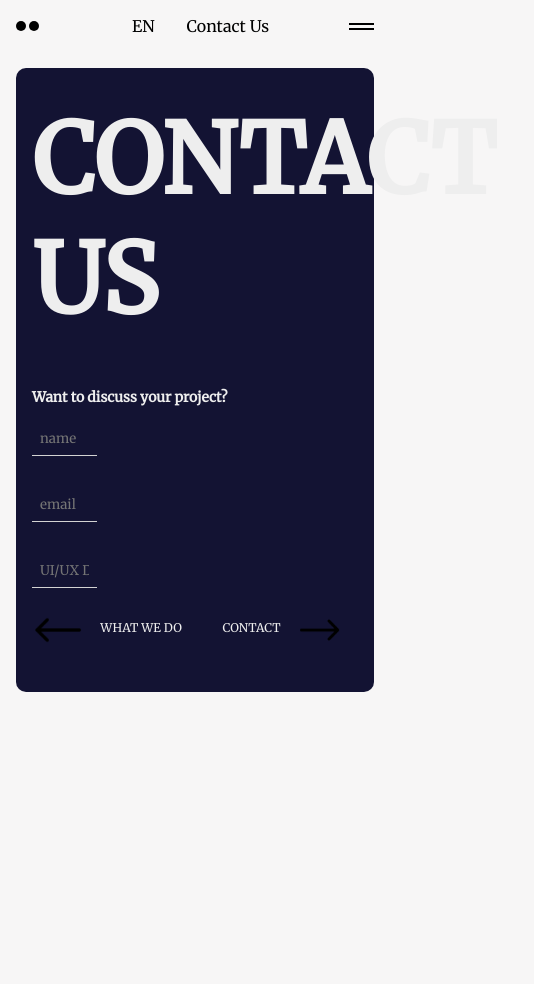
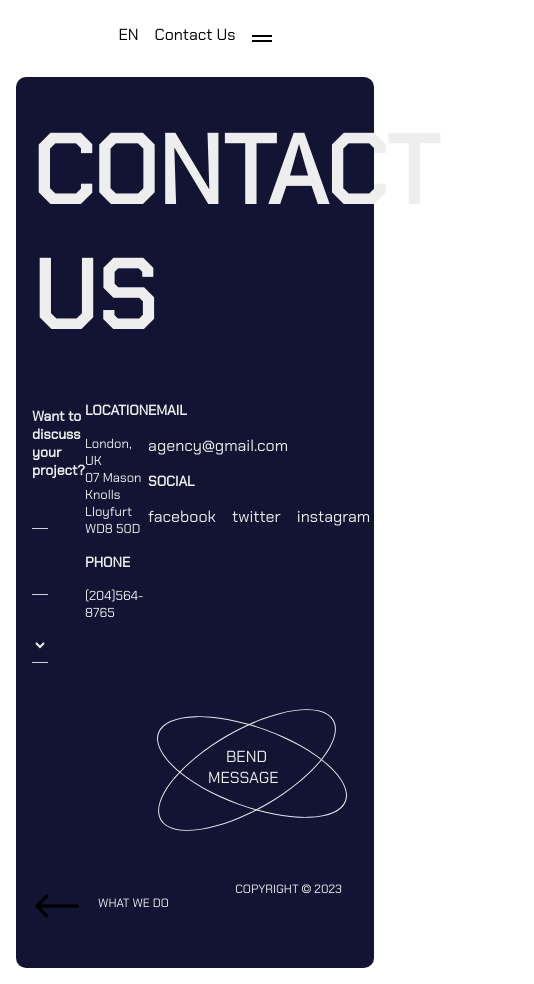
Before and after one commit to TonyTech-GIT/freelanceSiteOne, a React (Vite) app: page /contact in a window 390 px wide. Shown: the whole page, 534 px wide, since content can reach past the window. Before the commit the page ends 844 px from the top, so only its background shows below. Built offline with nearby package versions, Linux system fonts and the light colour scheme.

Commit message:
working on mobile responsivness

```diff
--- a/src/App.jsx
+++ b/src/App.jsx
@@ -2,7 +2,7 @@ import { BrowserRouter, Routes, Route } from "react-router-dom";
 import Home from "./components/Home"
 import About from "./components/About";
 import Services from './components/Services'
-import Team from './components/Team'
+// import Team from './components/Team'
 import Contact from './components/Contact'
 
 const App = () => {
@@ -13,7 +13,7 @@ const App = () => {
         <Route path="/" element={<Home />} />
         <Route path="/about" element={<About />} />
         <Route path="/services" element={<Services />} />
-        <Route path="/team" element={<Team />} />
+        {/* <Route path="/team" element={<Team />} /> */}
         <Route path="/contact" element={<Contact />} />
 
 
--- a/src/components/About.jsx
+++ b/src/components/About.jsx
@@ -8,10 +8,10 @@ const About = () => {
     return (
         <section className="about">
             <div className="home_header">
-                <div className="home_header-logo">
+                {/* <div className="home_header-logo">
                     <div className="circle"></div>
                     <div className="circle"></div>
-                </div>
+                </div> */}
 
                 <div className="home_header-navLinks">
                     <span className="en">EN</span>
--- a/src/components/Contact.jsx
+++ b/src/components/Contact.jsx
@@ -1,16 +1,16 @@
 import { Link } from "react-router-dom";
 import leftArrow from '../assets/left-arrow.png'
-import rightArrow from '../assets/right-arrow.png'
+// import rightArrow from '../assets/right-arrow.png'
 
 
 const Contact = () => {
     return (
         <section className="contact">
             <div className="home_header">
-                <div className="home_header-logo">
+                {/* <div className="home_header-logo">
                     <div className="circle"></div>
                     <div className="circle"></div>
-                </div>
+                </div> */}
 
                 <div className="home_header-navLinks">
                     <span className="en">EN</span>
@@ -29,17 +29,56 @@ const Contact = () => {
             </div>
             <div className="contact_wrapper">
                 <h1>CONTACT US</h1>
+                <div className="contact_wrapper-body">
+                    <div className="contact_wrapper-form">
+                        <h3>Want to discuss your project?</h3>
+                        <form >
+                            <input className="field" type="text" placeholder="name" />
+                            <input className="field" type="text" placeholder="email" />
 
-                <div className="contact_wrapper-form">
-                    <h3>Want to discuss your project?</h3>
-                    <form >
-                        <input className="field" type="text" placeholder="name" />
-                        <input className="field" type="text" placeholder="email" />
-                        <input className="field" type="text" placeholder="UI/UX Design" />
-                    </form>
+                            <select className="field">
+                                <option >UI/UX Design</option>
+                                <option >Web Developer</option>
+                                <option >Brand Manager</option>
+                                <option >IT Consultant</option>
+                            </select>
+                        </form>
+                    </div>
+
+                    <div className="contact_wrapper-location">
+                        <div className="location-box">
+                            <h3 className="location">LOCATION</h3>
+
+                            <span>London, UK</span>
+                            <span>07 Mason Knolls</span>
+                            <span>Lloyfurt WD8 50D</span>
+
+                            <h3 className="phone">PHONE</h3>
+                            <span>(204)564-8765</span>
+                        </div>
+
+                        <div className="email-box">
+                            <h3 className="email">EMAIL</h3>
+                            <span>agency@gmail.com</span>
+
+                            <h3 className="social">SOCIAL</h3>
+                            <span className="socialLink">facebook</span>
+                            <span className="socialLink">twitter</span>
+                            <span className="socialLink">instagram</span>
+                        </div>
+                    </div>
+
+
+                </div>
+                <div className="atom-container">
+                    <div className="atom-img">
+                        <div className="atom-1"></div>
+                        <div className="atom-2"></div>
+                        <p><span>BEND</span> <br />MESSAGE</p>
+                    </div>
                 </div>
 
-                <div className="contact_wrapper-location"></div>
+
 
 
                 <div className="contact_footer">
@@ -53,10 +92,10 @@ const Contact = () => {
                         <p>WHAT WE DO</p>
                     </div>
                     <div className="front-arrow">
-                        <p>CONTACT</p>
-                        <Link to='/contact'>
+                        <p>COPYRIGHT &copy; 2023</p>
+                        {/* <Link to='/contact'>
                             <img src={rightArrow} alt="right-arrow" />
-                        </Link>
+                        </Link> */}
 
                     </div>
                 </div>
--- a/src/styles/aboutStyles/hero.css
+++ b/src/styles/aboutStyles/hero.css
@@ -1,5 +1,5 @@
 .about_hero {
-  padding: 1rem;
+  padding: 2rem;
 }
 
 .about_hero h1 {
@@ -14,7 +14,7 @@
 
   margin-block: 2rem;
 
-  padding: 1rem;
+  padding-inline: 3rem;
 }
 
 .about_desc .texts {
--- a/src/styles/contactStyles/contact.css
+++ b/src/styles/contactStyles/contact.css
@@ -14,8 +14,15 @@
   color: #eee;
 }
 
+.contact_wrapper-body {
+  display: flex;
+  align-items: center;
+}
+
 .contact_wrapper-form {
   margin-top: 3rem;
+
+  flex: 4;
 }
 .contact_wrapper-form h3 {
   color: #eee;
@@ -24,6 +31,7 @@
 
   margin-bottom: 1rem;
 }
+
 .contact_wrapper-form form .field {
   background-color: transparent;
 
@@ -34,13 +42,105 @@
 
   padding: 0.5rem;
 
-  width: 20%;
+  width: 30%;
+
+  caret-color: #eee;
 }
 .contact_wrapper-form form .field:not(:last-child) {
   margin-bottom: 2rem;
 }
 .contact_wrapper-form form .field:focus {
   outline: none;
+}
+
+.contact_wrapper-form form select {
+  color: #eee;
+}
+.contact_wrapper-form form select option {
+  background-color: #131333;
+}
+
+/* loaction part of contact page... */
+.contact_wrapper-location {
+  display: flex;
+  flex: 2;
+
+  justify-content: space-between;
+  color: #eee;
+}
+
+.contact_wrapper-location .location-box .location {
+  margin-bottom: 1rem;
+
+  font-size: 14px;
+}
+.contact_wrapper-location .location-box span {
+  display: block;
+
+  font-size: 13px;
+}
+
+.contact_wrapper-location .location-box .phone {
+  font-size: 14px;
+
+  margin-block: 1rem;
+}
+
+.contact_wrapper-location .email-box .email {
+  font-size: 14px;
+
+  margin-bottom: 1rem;
+}
+.contact_wrapper-location .email-box .social {
+  margin-block: 1rem;
+
+  font-size: 14px;
+}
+.contact_wrapper-location .email-box .socialLink:not(:last-child) {
+  margin-right: 1rem;
+}
+
+.atom-container {
+  position: relative;
+
+  top: 4rem;
+  left: 6rem;
+}
+.atom-container .atom-img div {
+  position: relative;
+}
+.atom-container .atom-img .atom-1 {
+  height: 80px;
+  width: 200px;
+  border: 1px solid #eee;
+  border-radius: 50%;
+
+  transform: rotate(20deg);
+
+  left: 1.5rem;
+}
+
+.atom-container .atom-img .atom-2 {
+  height: 80px;
+  width: 200px;
+  border: 1px solid #eee;
+  border-radius: 50%;
+
+  transform: rotate(-30deg);
+
+  bottom: 4.8rem;
+  left: 1.2rem;
+}
+
+.atom-container .atom-img p {
+  position: relative;
+  bottom: 8.8rem;
+  left: 5rem;
+
+  color: #eee;
+}
+.atom-container .atom-img p span {
+  margin-left: 18px;
 }
 
 /* FOOTER... */
--- a/src/styles/homeStyles/about.css
+++ b/src/styles/homeStyles/about.css
@@ -66,6 +66,10 @@
   display: flex;
   justify-content: space-between;
   align-items: center;
+
+  /* background: linear-gradient(to right, #fa4d56, #f1c21b);
+
+  padding: 3rem; */
 }
 
 .home_about-subtitle .text-right {
--- a/src/styles/homeStyles/header.css
+++ b/src/styles/homeStyles/header.css
@@ -1,6 +1,6 @@
 .home_header {
   display: flex;
-  justify-content: space-between;
+  justify-content: end;
   align-items: center;
 
   padding: 1rem;
@@ -42,3 +42,34 @@
 .home_header-navLinks .btn-container div:not(:last-child) {
   margin-bottom: 3px;
 }
+
+/* Mobile devices */
+@media only screen and (max-width: 767px) {
+  .home_header {
+    flex-direction: column; /* Adjust layout for smaller screens */
+    padding: 0.5rem; /* Decrease padding for smaller screens */
+  }
+
+  .home_header-logo {
+    margin-bottom: 1rem; /* Add spacing between logo and navigation */
+  }
+
+  .home_header-navLinks {
+    display: flex; /* Display navigation links for mobile */
+    flex-direction: row; /* Stack links vertically */
+    align-items: center; /* Adjust alignment */
+    margin-top: 1rem; /* Add margin at the top */
+
+    gap: 1rem;
+  }
+
+  .home_header-navLinks .en,
+  .home_header-navLinks .contact-text {
+    margin-right: 0; /* Remove right margin for better spacing */
+    margin-bottom: 0.5rem; /* Add spacing between links */
+  }
+
+  .home_header-navLinks .btn-container div {
+    width: 20px; /* Adjust button width for smaller screens */
+  }
+}
--- a/src/styles/style.css
+++ b/src/styles/style.css
@@ -16,16 +16,33 @@
 /* CONTACT */
 @import url("./contactStyles/contact.css");
 
-@import url("https://fonts.googleapis.com/css2?family=Be+Vietnam+Pro:wght@300;400;700&family=Lato:wght@300&family=Merriweather&family=Montserrat:wght@100;400;900&family=Oswald&family=Overpass:wght@300;400;700&family=Poppins:wght@100;200;300;400&family=Prompt:ital,wght@0,200;0,300;1,700&family=Public+Sans:wght@300;400;700&family=Roboto:wght@300;400;700&family=Sacramento&family=Sigmar+One&family=Ubuntu:wght@300&display=swap");
+@import url("https://fonts.googleapis.com/css2?family=Be+Vietnam+Pro:wght@300;400;700&family=Chakra+Petch:wght@300;400&family=Lato:wght@300&family=Merriweather&family=Montserrat:wght@100;400;900&family=Oswald&family=Overpass:wght@300;400;700&family=Poppins:wght@100;200;300;400&family=Prompt:ital,wght@0,200;0,300;1,700&family=Public+Sans:wght@300;400;700&family=Roboto:wght@300;400;700&family=Sacramento&family=Sigmar+One&family=Ubuntu:wght@300&display=swap");
 
 * {
   margin: 0;
   padding: 0;
   box-sizing: border-box;
 
-  font-family: "merriweather", sans-serif;
+  font-family: "Chakra Petch", Arial, Helvetica, sans-serif;
 }
 
 body {
-  background-color: #f7f6f6;
+  overflow-x: hidden;
 }
+
+.home {
+  background-color: #000;
+}
+.home_wrapper {
+  background-color: #eee;
+  margin-inline: 8rem;
+
+  /* padding: 2rem; */
+}
+
+/* Mobile devices */
+@media only screen and (max-width: 767px) {
+  .home_wrapper {
+    margin-inline: 1rem; /* Adjust margin for smaller screens */
+  }
+}
```
Also changed, not shown: src/components/Home.jsx (+30 -4 lines), src/components/Services.jsx (+12 -12 lines), src/styles/homeStyles/hero.css (+105 -3 lines).
